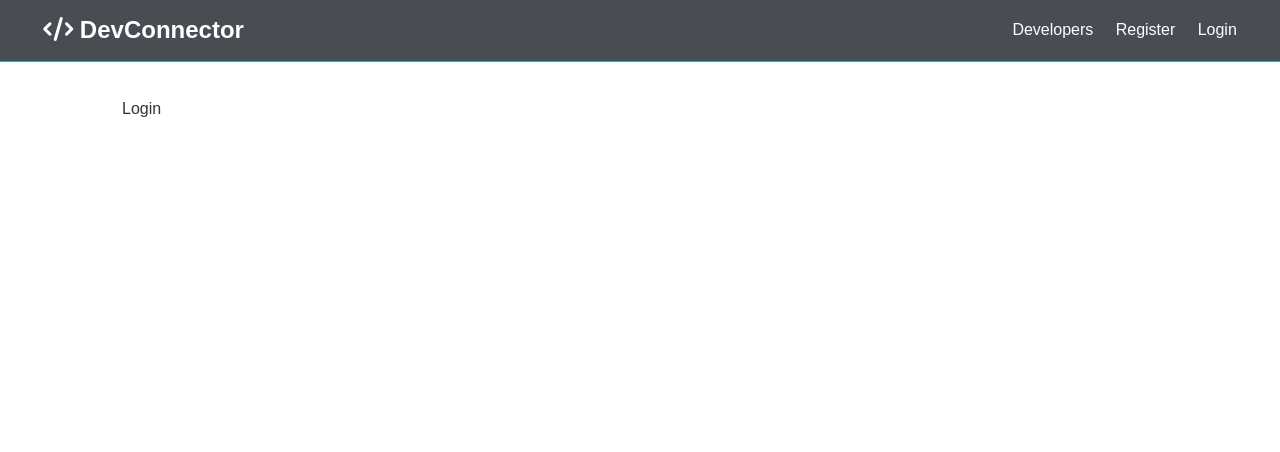
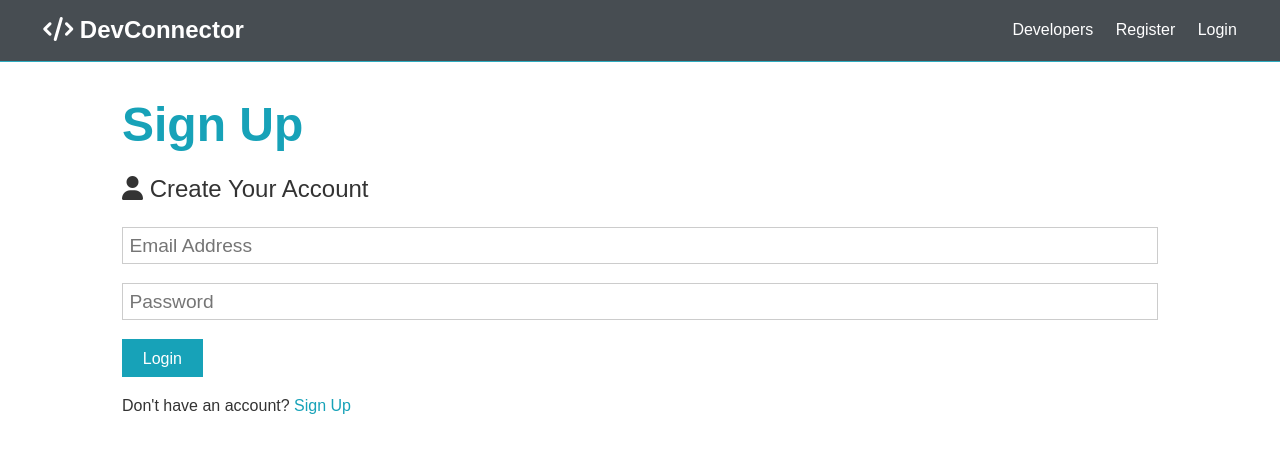
Before and after one commit to EliasAfara/DevConnector, a React (Create React App) app in the folder client/: page /login in a window 1280 px wide. Shown: the top 452 px of the page. Built offline with nearby package versions, Linux system fonts and the light colour scheme; the HTML template or start-up script is replaced by a standard one.

Commit message:
Login Form

```diff
--- a/client/src/components/auth/Login.js
+++ b/client/src/components/auth/Login.js
@@ -1,7 +1,62 @@
-import React from 'react';
+import React, { useState } from 'react';
+import { Link } from 'react-router-dom';
 
 const Login = () => {
-  return <div>Login</div>;
+  const [formData, setFormData] = useState({
+    email: '',
+    password: '',
+  });
+
+  // Destructing
+  const { email, password } = formData;
+
+  const handleChange = (e) => {
+    setFormData({
+      ...formData,
+      [e.target.name]: e.target.value, // This way we can handleChange on every field
+    });
+  };
+
+  const handleSubmit = async (e) => {
+    e.preventDefault();
+    console.log('success');
+  };
+
+  return (
+    <>
+      <h1 className='large text-primary'>Sign Up</h1>
+      <p className='lead'>
+        <i className='fas fa-user'></i> Create Your Account
+      </p>
+      <form className='form' onSubmit={(e) => handleSubmit(e)}>
+        <div className='form-group'>
+          <input
+            type='email'
+            placeholder='Email Address'
+            name='email'
+            value={email}
+            onChange={(e) => handleChange(e)}
+            required
+          />
+        </div>
+        <div className='form-group'>
+          <input
+            type='password'
+            placeholder='Password'
+            name='password'
+            value={password}
+            onChange={(e) => handleChange(e)}
+            minLength='6'
+            required
+          />
+        </div>
+        <input type='submit' className='btn btn-primary' value='Login' />
+      </form>
+      <p className='my-1'>
+        Don't have an account? <Link to='/register'>Sign Up</Link>
+      </p>
+    </>
+  );
 };
 
 export default Login;
```
